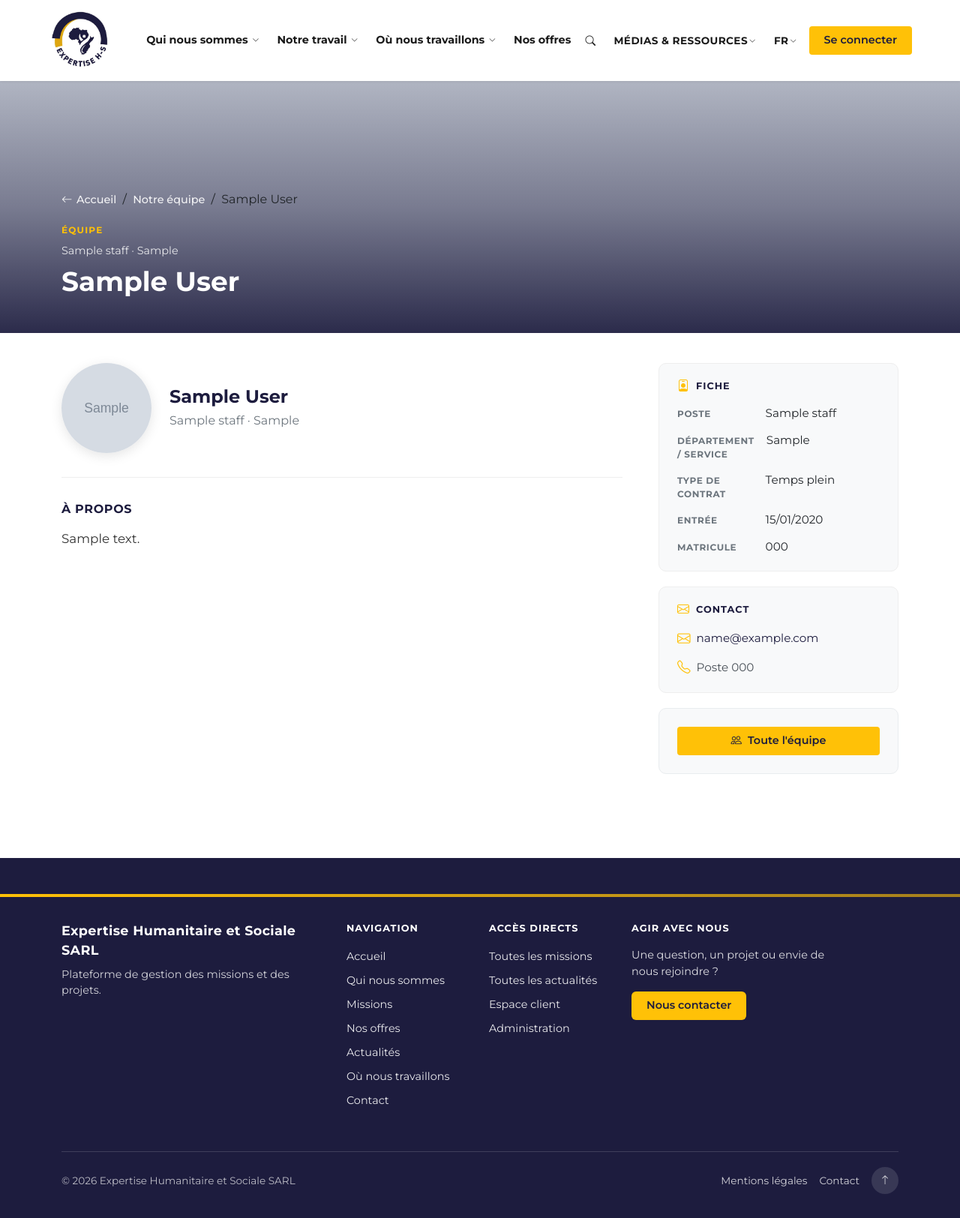
After one commit to thecarinsiwa/expertise, a PHP site: page /expertise/teams.php?id=1 in a window 1280 px wide. The commit adds this page. Shown: the whole page at 75% size. Run offline with PHP 8.4, Linux system fonts and the light colour scheme; data comes from the database, SQL or seed files in the repository; tables that the repository leaves empty hold one stand-in row (values such as "Sample post"); grey boxes marked "Sample" are stand-in pictures.

Commit message:
Add Staff module

```diff
--- a/about.php
+++ b/about.php
@@ -355,6 +355,7 @@ $typeLabels = [
                             <h2 class="mission-detail-block-title"><i class="bi bi-link-45deg"></i> En savoir plus</h2>
                             <ul class="list-unstyled mb-0">
                                 <li class="mb-2"><a href="<?= $baseUrl ?>contact.php" class="text-decoration-none">Nous contacter</a></li>
+                                <li class="mb-2"><a href="<?= $baseUrl ?>teams.php" class="text-decoration-none">Notre équipe</a></li>
                                 <li class="mb-2"><a href="<?= $baseUrl ?>projects.php" class="text-decoration-none">Nos projets</a></li>
                                 <li class="mb-2"><a href="<?= $baseUrl ?>missions.php" class="text-decoration-none">Nos missions</a></li>
                                 <li><a href="<?= $baseUrl ?>how-we-work.php" class="text-decoration-none">Comment nous travaillons</a></li>
--- a/inc/mega-menus.php
+++ b/inc/mega-menus.php
@@ -11,6 +11,11 @@
                 <h3>Qui nous sommes</h3>
                 <p>Découvrez notre mission, notre charte et nos principes.</p>
                 <a href="<?= isset($baseUrl) ? $baseUrl : '' ?>about.php" class="mega-link">En savoir plus</a>
+            </div>
+            <div class="mega-col">
+                <h3>Notre équipe</h3>
+                <p>Les membres de notre organisation.</p>
+                <a href="<?= $baseUrl ?>teams.php" class="mega-link">Voir l'équipe</a>
             </div>
             <div class="mega-col">
                 <h3>Comment nous travaillons</h3>
--- a/inc/style.css
+++ b/inc/style.css
@@ -263,11 +266,11 @@ body, html {
 .hero-carousel .carousel-item .hero-slide-content { opacity: 0; transform: translateY(12px); transition: opacity 0.5s ease 0.2s, transform 0.5s ease 0.2s; }
 .hero-carousel .carousel-item.active .hero-slide-content { opacity: 1; transform: translateY(0); }
 .hero .container { position: relative; z-index: 1; min-height: 70vh; display: flex; flex-direction: column; justify-content: flex-end; padding-bottom: 3rem; }
-.hero .badge-location { color: rgba(255,255,255,0.85); font-size: 0.9rem; text-transform: uppercase; letter-spacing: 0.05em; }
-.hero h1 { color: #fff; font-weight: 700; font-size: clamp(1.75rem, 4vw, 2.75rem); text-shadow: 0 1px 3px rgba(0,0,0,0.5); }
-.hero .meta { color: rgba(255,255,255,0.9); font-size: 0.9rem; }
-.hero .lead { color: #fff; max-width: 480px; text-shadow: 0 1px 2px rgba(0,0,0,0.4); }
-.btn-read-more { background: var(--msf-yellow); color: var(--msf-blue-dark); border: none; border-radius: 4px; padding: 0.6rem 1.5rem; font-weight: 600; }
+.hero .badge-location { color: rgba(255,255,255,0.85); font-size: 0.8rem; text-transform: uppercase; letter-spacing: 0.05em; }
+.hero h1 { color: #fff; font-weight: 700; font-size: clamp(1.4rem, 3.2vw, 2.1rem); text-shadow: 0 1px 3px rgba(0,0,0,0.5); }
+.hero .meta { color: rgba(255,255,255,0.9); font-size: 0.85rem; }
+.hero .lead { color: #fff; max-width: 480px; font-size: 0.95rem; text-shadow: 0 1px 2px rgba(0,0,0,0.4); }
+.btn-read-more { background: var(--msf-yellow); color: var(--msf-blue-dark); border: none; border-radius: 4px; padding: 0.5rem 1.25rem; font-size: 0.9rem; font-weight: 600; }
 .btn-read-more:hover { background: #FFB300; color: var(--msf-blue-dark); }
 
 /* Share */
@@ -331,10 +334,107 @@ body, html {
 
 .card-staff { border: none; border-radius: 8px; box-shadow: 0 2px 12px rgba(0,0,0,0.06); transition: box-shadow 0.2s; }
 .card-staff:hover { box-shadow: 0 8px 24px rgba(0,0,0,0.1); }
+a.card-staff { color: inherit; }
+a.card-staff:hover { color: inherit; }
 .card-staff-img { width: 80px; height: 80px; background-size: cover; background-position: center; background-repeat: no-repeat; flex-shrink: 0; }
 .card-staff-img-placeholder { width: 80px; height: 80px; background: var(--msf-blue-dark); color: #fff; display: flex; align-items: center; justify-content: center; font-size: 2rem; }
+.card-staff-list-img { height: 180px; }
+.card-staff-link .card-staff-list-img.card-staff-img-placeholder { width: 100%; height: 180px; border-radius: 8px 8px 0 0; }
 .card-staff .card-title { font-weight: 600; color: var(--msf-blue-dark); }
 .card-staff .card-meta { font-size: 0.8rem; color: #6c757d; }
+.teams-detail-photo-placeholder { width: 120px; height: 120px; background: var(--msf-blue-dark); color: #fff; border-radius: 50%; display: flex; align-items: center; justify-content: center; }
+.teams-detail-photo-icon { font-size: 3rem; }
+.mission-detail-hero--team .mission-detail-hero-bg { background-size: cover; background-position: center top; }
+.mission-detail-hero--team { min-height: 45vh; }
+.mission-detail-hero--team .mission-detail-hero-content { padding-bottom: 2.5rem; }
+
+/* Team detail body */
+.teams-detail-grid { align-items: start; }
+.teams-detail-profile {
+    display: flex;
+    align-items: center;
+    gap: 1.5rem;
+    margin-bottom: 2rem;
+    padding-bottom: 2rem;
+    border-bottom: 1px solid #eee;
+}
+.teams-detail-avatar {
+    width: 120px;
+    height: 120px;
+    min-width: 120px;
+    border-radius: 50%;
+    background-size: cover;
+    background-position: center;
+    background-repeat: no-repeat;
+    box-shadow: 0 4px 16px rgba(0,0,0,0.1);
+}
+.teams-detail-avatar-placeholder {
+    background: var(--msf-blue-dark);
+    color: #fff;
+    display: flex;
+    align-items: center;
+    justify-content: center;
+    font-size: 3rem;
+}
+.teams-detail-profile-head { min-width: 0; }
+.teams-detail-name {
+    font-size: 1.5rem;
+    font-weight: 700;
+    color: var(--msf-blue-dark);
+    margin: 0 0 0.35rem;
+}
+.teams-detail-role {
+    font-size: 1rem;
+    color: #6c757d;
+    margin: 0;
+}
+.teams-detail-about { margin-bottom: 2rem; }
+.teams-detail-section-title {
+    font-size: 1rem;
+    font-weight: 700;
+    color: var(--msf-blue-dark);
+    text-transform: uppercase;
+    letter-spacing: 0.04em;
+    margin-bottom: 1rem;
+}
+.teams-detail-intro {
+    color: #495057;
+    line-height: 1.6;
+    margin: 0;
+}
+.teams-detail-sidebar .teams-detail-card {
+    border: 1px solid #eee;
+    border-radius: 10px;
+    padding: 1.25rem 1.5rem;
+    margin-bottom: 1.25rem;
+}
+.teams-detail-meta { display: flex; flex-direction: column; gap: 0.75rem; }
+.teams-detail-meta-row { display: grid; grid-template-columns: 1fr 1.5fr; gap: 0.5rem 1rem; align-items: baseline; }
+.teams-detail-meta-row dt {
+    font-size: 0.8rem;
+    font-weight: 600;
+    color: #6c757d;
+    text-transform: uppercase;
+    letter-spacing: 0.03em;
+    margin: 0;
+}
+.teams-detail-meta-row dd { margin: 0; font-size: 0.95rem; }
+.teams-detail-contact-card .teams-detail-contact-list { margin: 0; }
+.teams-detail-contact-list li { margin-bottom: 0.75rem; }
+.teams-detail-contact-list li:last-child { margin-bottom: 0; }
+.teams-detail-contact-link,
+.teams-detail-contact-item {
+    display: inline-flex;
+    align-items: center;
+    gap: 0.5rem;
+    font-size: 0.95rem;
+    color: var(--msf-blue-dark);
+    text-decoration: none;
+}
+.teams-detail-contact-link:hover { color: var(--msf-red); }
+.teams-detail-contact-item { color: #495057; }
+.teams-detail-contact-link .bi,
+.teams-detail-contact-item .bi { font-size: 1.1rem; color: var(--msf-red); flex-shrink: 0; }
 .card-bailleur { border: none; border-radius: 8px; box-shadow: 0 2px 12px rgba(0,0,0,0.06); min-height: 100px; }
 .card-bailleur-logo { max-height: 60px; width: auto; object-fit: contain; }
 .card-bailleur-name { font-size: 0.9rem; font-weight: 600; color: var(--msf-blue-dark); }
--- /dev/null
+++ b/teams.php
@@ -0,0 +1,261 @@
+<?php
+/**
+ * Équipe – Liste et fiche détail d'un membre du personnel (public)
+ * teams.php = liste ; teams.php?id=123 = détail du membre (staff id)
+ */
+session_start();
+$pageTitle = 'Notre équipe';
+$scriptDir = dirname($_SERVER['SCRIPT_NAME'] ?? '/');
+$baseUrl = ($scriptDir === '/' || $scriptDir === '\\') ? '' : rtrim($scriptDir, '/') . '/';
+$organisation = null;
+$person = null;
+$teamList = [];
+
+require_once __DIR__ . '/inc/db.php';
+require_once __DIR__ . '/inc/asset_url.php';
+
+$staffId = isset($_GET['id']) ? (int) $_GET['id'] : 0;
+
+if ($pdo) {
+    $stmt = $pdo->query("SELECT id, name, description FROM organisation WHERE is_active = 1 LIMIT 1");
+    if ($row = $stmt->fetch()) $organisation = $row;
+
+    if ($staffId > 0) {
+        $stmt = $pdo->prepare("
+            SELECT s.id, s.user_id, s.employee_number, s.phone_extension, s.work_email, s.hire_date, s.end_date,
+                   s.employment_type, s.department, s.job_title, s.notes, s.photo, s.is_active,
+                   u.first_name, u.last_name, u.email, u.phone
+            FROM staff s
+            JOIN user u ON u.id = s.user_id AND u.is_active = 1
+            WHERE s.id = ? AND s.is_active = 1
+              AND s.organisation_id = (SELECT id FROM organisation WHERE is_active = 1 LIMIT 1)
+        ");
+        $stmt->execute([$staffId]);
+        $person = $stmt->fetch(PDO::FETCH_OBJ);
+        if ($person) {
+            $pageTitle = trim($person->first_name . ' ' . $person->last_name) . ' — Notre équipe';
+            if ($organisation) $pageTitle .= ' — ' . $organisation->name;
+        }
+    } else {
+        $stmt = $pdo->query("
+            SELECT s.id, s.job_title, s.department, s.photo,
+                   u.first_name, u.last_name
+            FROM staff s
+            JOIN user u ON u.id = s.user_id AND u.is_active = 1
+            WHERE s.organisation_id = (SELECT id FROM organisation WHERE is_active = 1 LIMIT 1)
+              AND s.is_active = 1
+            ORDER BY u.last_name ASC, u.first_name ASC
+        ");
+        if ($stmt) $teamList = $stmt->fetchAll(PDO::FETCH_OBJ);
+        if ($organisation) $pageTitle = 'Notre équipe — ' . $organisation->name;
+    }
+}
+
+require __DIR__ . '/inc/head.php';
+require __DIR__ . '/inc/header.php';
+
+$employmentLabels = [
+    'full_time' => 'Temps plein',
+    'part_time' => 'Temps partiel',
+    'contract' => 'Contrat',
+    'intern' => 'Stage',
+    'freelance' => 'Freelance',
+];
+?>
+
+    <main class="mission-detail teams-page">
+        <?php if ($person): ?>
+        <?php
+        $photoUrl = !empty($person->photo) ? client_asset_url($baseUrl, $person->photo) : '';
+        $personName = trim($person->first_name . ' ' . $person->last_name);
+        ?>
+        <?php if ($photoUrl): ?>
+        <header class="mission-detail-hero mission-detail-hero--team">
+            <div class="mission-detail-hero-bg" style="background-image: url('<?= htmlspecialchars($photoUrl) ?>');"></div>
+            <div class="mission-detail-hero-overlay"></div>
+            <div class="container mission-detail-hero-content">
+                <nav aria-label="Fil d'Ariane" class="mission-detail-breadcrumb">
+                    <a href="<?= $baseUrl ?>index.php"><i class="bi bi-arrow-left"></i> Accueil</a>
+                    <span class="mx-1">/</span>
+                    <a href="<?= $baseUrl ?>teams.php">Notre équipe</a>
+                    <span class="mx-1">/</span>
+                    <span><?= htmlspecialchars($personName) ?></span>
+                </nav>
+                <span class="mission-detail-badge">Équipe</span>
+                <?php if ($person->job_title || $person->department): ?>
+                <p class="mission-detail-meta-top">
+                    <?php if ($person->job_title): ?><span><?= htmlspecialchars($person->job_title) ?></span><?php endif; ?>
+                    <?php if ($person->job_title && $person->department): ?> · <?php endif; ?>
+                    <?php if ($person->department): ?><span><?= htmlspecialchars($person->department) ?></span><?php endif; ?>
+                </p>
+                <?php endif; ?>
+                <h1 class="mission-detail-title"><?= htmlspecialchars($personName) ?></h1>
+            </div>
+        </header>
+        <?php else: ?>
+        <div class="mission-detail-no-hero">
+            <div class="container">
+                <nav aria-label="Fil d'Ariane" class="mission-detail-breadcrumb">
+                    <a href="<?= $baseUrl ?>index.php"><i class="bi bi-arrow-left"></i> Accueil</a>
+                    <span class="mx-1">/</span>
+                    <a href="<?= $baseUrl ?>teams.php">Notre équipe</a>
+                    <span class="mx-1">/</span>
+                    <span><?= htmlspecialchars($personName) ?></span>
+                </nav>
+                <span class="mission-detail-badge mission-detail-badge--dark">Équipe</span>
+                <?php if ($person->job_title || $person->department): ?>
+                <p class="mission-detail-meta-top mission-detail-meta-top--dark">
+                    <?php if ($person->job_title): ?><span><?= htmlspecialchars($person->job_title) ?></span><?php endif; ?>
+                    <?php if ($person->job_title && $person->department): ?> · <?php endif; ?>
+                    <?php if ($person->department): ?><span><?= htmlspecialchars($person->department) ?></span><?php endif; ?>
+                </p>
+                <?php endif; ?>
+                <h1 class="mission-detail-title mission-detail-title--dark"><?= htmlspecialchars($personName) ?></h1>
+            </div>
+        </div>
+        <?php endif; ?>
+
+        <div class="mission-detail-body">
+            <div class="container">
+                <div class="mission-detail-grid teams-detail-grid">
+                    <article class="mission-detail-main">
+                        <div class="teams-detail-profile">
+                            <?php if ($photoUrl): ?>
+                            <div class="teams-detail-avatar" style="background-image: url('<?= htmlspecialchars($photoUrl) ?>');"></div>
+                            <?php else: ?>
+                            <div class="teams-detail-avatar teams-detail-avatar-placeholder"><i class="bi bi-person"></i></div>
+                            <?php endif; ?>
+                            <div class="teams-detail-profile-head">
+                                <h2 class="teams-detail-name"><?= htmlspecialchars($personName) ?></h2>
+                                <?php if ($person->job_title || $person->department): ?>
+                                <p class="teams-detail-role">
+                                    <?php if ($person->job_title): ?><?= htmlspecialchars($person->job_title) ?><?php endif; ?>
+                                    <?php if ($person->job_title && $person->department): ?> · <?php endif; ?>
+                                    <?php if ($person->department): ?><?= htmlspecialchars($person->department) ?><?php endif; ?>
+                                </p>
+                                <?php endif; ?>
+                            </div>
+                        </div>
+                        <section class="teams-detail-about">
+                            <h3 class="teams-detail-section-title">À propos</h3>
+                            <?php if (!empty($person->notes)): ?>
+                            <div class="mission-detail-description">
+                                <?= nl2br(htmlspecialchars($person->notes)) ?>
+                            </div>
+                            <?php else: ?>
+                            <p class="teams-detail-intro"><?= htmlspecialchars($personName) ?> fait partie de notre équipe<?= $organisation ? ' au sein de ' . htmlspecialchars($organisation->name) : '' ?>.</p>
+                            <?php endif; ?>
+                        </section>
+                    </article>
+                    <aside class="mission-detail-sidebar teams-detail-sidebar">
+                        <div class="mission-detail-block teams-detail-card">
+                            <h2 class="mission-detail-block-title"><i class="bi bi-person-badge"></i> Fiche</h2>
+                            <dl class="project-detail-meta teams-detail-meta mb-0">
+                                <?php if (!empty($person->job_title)): ?>
+                                <div class="teams-detail-meta-row">
+                                    <dt>Poste</dt>
+                                    <dd><?= htmlspecialchars($person->job_title) ?></dd>
+                                </div>
+                                <?php endif; ?>
+                                <?php if (!empty($person->department)): ?>
+                                <div class="teams-detail-meta-row">
+                                    <dt>Département / Service</dt>
+                                    <dd><?= htmlspecialchars($person->department) ?></dd>
+                                </div>
+                                <?php endif; ?>
+                                <?php if (!empty($person->employment_type)): ?>
+                                <div class="teams-detail-meta-row">
+                                    <dt>Type de contrat</dt>
+                                    <dd><?= htmlspecialchars($employmentLabels[$person->employment_type] ?? $person->employment_type) ?></dd>
+                                </div>
+                                <?php endif; ?>
+                                <?php if (!empty($person->hire_date)): ?>
+                                <div class="teams-detail-meta-row">
+                                    <dt>Entrée</dt>
+                                    <dd><?= date('d/m/Y', strtotime($person->hire_date)) ?></dd>
+                                </div>
+                                <?php endif; ?>
+                                <?php if (!empty($person->employee_number)): ?>
+                                <div class="teams-detail-meta-row">
+                                    <dt>Matricule</dt>
+                                    <dd><?= htmlspecialchars($person->employee_number) ?></dd>
+                                </div>
+                                <?php endif; ?>
+                            </dl>
+                        </div>
+                        <?php if (!empty($person->work_email) || !empty($person->email) || !empty($person->phone_extension) || !empty($person->phone)): ?>
+                        <div class="mission-detail-block teams-detail-card teams-detail-contact-card">
+                            <h2 class="mission-detail-block-title"><i class="bi bi-envelope"></i> Contact</h2>
+                            <ul class="list-unstyled mb-0 teams-detail-contact-list">
+                                <?php if (!empty($person->work_email)): ?>
+                                <li><a href="mailto:<?= htmlspecialchars($person->work_email) ?>" class="teams-detail-contact-link"><i class="bi bi-envelope"></i><?= htmlspecialchars($person->work_email) ?></a></li>
+                                <?php elseif (!empty($person->email)): ?>
+                                <li><a href="mailto:<?= htmlspecialchars($person->email) ?>" class="teams-detail-contact-link"><i class="bi bi-envelope"></i><?= htmlspecialchars($person->email) ?></a></li>
+                                <?php endif; ?>
+                                <?php if (!empty($person->phone_extension)): ?>
+                                <li class="teams-detail-contact-item"><i class="bi bi-telephone"></i>Poste <?= htmlspecialchars($person->phone_extension) ?></li>
+                                <?php elseif (!empty($person->phone)): ?>
+                                <li><a href="tel:<?= htmlspecialchars(preg_replace('/\s+/', '', $person->phone)) ?>" class="teams-detail-contact-link"><i class="bi bi-telephone"></i><?= htmlspecialchars($person->phone) ?></a></li>
+                                <?php endif; ?>
+                            </ul>
+                        </div>
+                        <?php endif; ?>
+                        <div class="mission-detail-block">
+                            <a href="<?= $baseUrl ?>teams.php" class="btn btn-read-more w-100"><i class="bi bi-people me-2"></i>Toute l'équipe</a>
+                        </div>
+                    </aside>
+                </div>
+            </div>
+        </div>
+        <?php else: ?>
+        <!-- Liste de l'équipe -->
+        <div class="mission-detail-no-hero">
+            <div class="container">
+                <nav aria-label="Fil d'Ariane" class="mission-detail-breadcrumb">
+                    <a href="<?= $baseUrl ?>index.php"><i class="bi bi-arrow-left"></i> Accueil</a>
+                    <span class="mx-1">/</span>
+                    <span>Notre équipe</span>
+                </nav>
+                <span class="mission-detail-badge mission-detail-badge--dark">Équipe</span>
+                <h1 class="mission-detail-title mission-detail-title--dark">Notre équipe</h1>
+                <p class="mission-detail-ref mission-detail-ref--dark">Découvrez les membres de notre organisation.</p>
+            </div>
+        </div>
+        <div class="mission-detail-body">
+            <div class="container py-4">
+                <?php if (count($teamList) > 0): ?>
+                <div class="row g-4">
+                    <?php foreach ($teamList as $s):
+                        $staffPhotoUrl = !empty($s->photo) ? client_asset_url($baseUrl, $s->photo) : '';
+                        $staffName = trim(($s->first_name ?? '') . ' ' . ($s->last_name ?? ''));
+                    ?>
+                    <div class="col-12 col-sm-6 col-lg-4 col-xl-3">
+                        <a href="<?= $baseUrl ?>teams.php?id=<?= (int) $s->id ?>" class="card card-mission card-staff-link h-100 text-decoration-none">
+                            <?php if ($staffPhotoUrl): ?>
+                            <div class="card-mission-img card-staff-list-img" style="background-image: url('<?= htmlspecialchars($staffPhotoUrl) ?>');"></div>
+                            <?php else: ?>
+                            <div class="card-mission-img card-staff-list-img card-staff-img-placeholder d-flex align-items-center justify-content-center"><i class="bi bi-person text-muted" style="font-size: 3rem;"></i></div>
+                            <?php endif; ?>
+                            <div class="card-body">
+                                <h3 class="card-title h6 mb-1 text-dark"><?= htmlspecialchars($staffName) ?></h3>
+                                <?php if (!empty($s->job_title)): ?>
+                                <p class="card-meta small mb-0 text-muted"><?= htmlspecialchars($s->job_title) ?></p>
+                                <?php endif; ?>
+                                <?php if (!empty($s->department)): ?>
+                                <p class="card-meta small mb-0 text-muted"><?= htmlspecialchars($s->department) ?></p>
+                                <?php endif; ?>
+                            </div>
+                        </a>
+                    </div>
+                    <?php endforeach; ?>
+                </div>
+                <?php else: ?>
+                <p class="text-muted">Aucun membre de l'équipe à afficher pour le moment.</p>
+                <a href="<?= $baseUrl ?>about.php" class="btn btn-read-more">Qui nous sommes</a>
+                <?php endif; ?>
+            </div>
+        </div>
+        <?php endif; ?>
+    </main>
+
+<?php require __DIR__ . '/inc/footer.php'; ?>
```
Also changed, not shown: other parts of inc/style.css (+15 -8 lines), index.php (+5 -5 lines), uploads/announcements/covers/cover_1772294483_69a311531019a.jpg (added), uploads/announcements/covers/cover_1772294547_69a3119365010.jpeg (added), uploads/announcements/covers/cover_1772294585_69a311b95d586.jpg (added).
